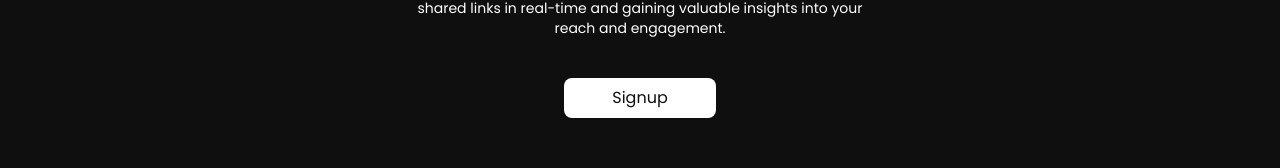
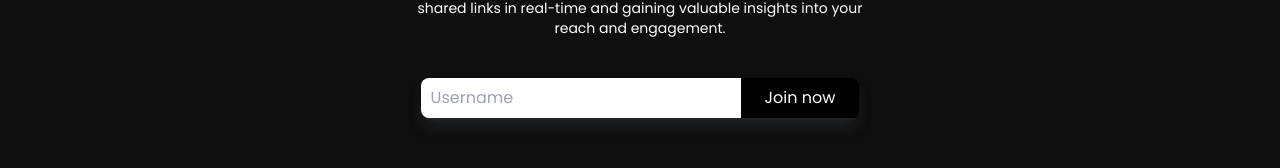
Before and after one commit to AmanTrivedi1/customlink, a Next.js app: page / in a window 1280 px wide. Shown: the part 464-632 px from the top of the page. Built offline with nearby package versions, Linux system fonts and the light colour scheme; no server answers.

Commit message:
fixing errors

```diff
--- a/src/app/(app)/account/page.js
+++ b/src/app/(app)/account/page.js
@@ -1,7 +1,6 @@
-import {authOptions} from "@/app/api/auth/[...nextauth]/route";
-import {getServerSession} from "next-auth";
-
-import {redirect} from "next/navigation";
+import { authOptions } from "@/app/api/auth/[...nextauth]/route";
+import { getServerSession } from "next-auth";
+import { redirect } from "next/navigation";
 import UsernameForm from "@/components/forms/UsernameForm";
 import { Page } from "@/models/Page";
 import mongoose from "mongoose";
@@ -10,32 +9,33 @@ import PageSettingForm from "@/components/forms/PageSettingsForm";
 import PageButtonsForm from "@/components/forms/PageButtonsForm";
 import PageLinksForm from "@/components/forms/PageLinksForm";
 
-export default async function AccountPage({searchParams}) {
+export default async function AccountPage({ searchParams }) {
   const session = await getServerSession(authOptions);
   const desiredUsername = searchParams?.desiredUsername;
   if (!session) {
     return redirect('/');
   }
   mongoose.connect(process.env.MONGO_URI);
-  const page = await Page.findOne({owner: session?.user?.email});
+  const page = await Page.findOne({ owner: session?.user?.email });
+
+  if (!page) {
+    return (
+      <div className='max-w-7xl m-auto sm:p-8 p-4 '>
+        <h1 className="text-2xl font-semibold sm:text-3xl">Grab your Username</h1>
+        <p className="mt-2 sm:text-base text-sm">Choose your username...</p>
+        <UsernameForm desiredUsername={desiredUsername}/>
+      </div>
+    );
+  }
+
   const leanPage = cloneDeep(page.toJSON());
   leanPage._id = leanPage._id.toString();
-  if(page) {
-    return  (
-      <div className="p-2 md:p-8 m-auto">
-       <PageSettingForm page={leanPage} user={session?.user}/>
-       <PageButtonsForm page={leanPage} user={session?.user} />
-       <PageLinksForm page={leanPage} user={session?.user} />
-      </div>
-
-    )
-  }
 
   return (
-    <div className='max-w-7xl m-auto sm:p-8 p-4 '>
-      <h1 className="text-2xl font-semibold sm:text-3xl">Grab your Username</h1>
-      <p className="mt-2 sm:text-base text-sm">Choose your username...</p>
-      <UsernameForm desiredUsername={desiredUsername}/>
-   </div>
-  )
+    <div className="p-2 md:p-8 m-auto">
+      <PageSettingForm page={leanPage} user={session?.user}/>
+      <PageButtonsForm page={leanPage} user={session?.user} />
+      <PageLinksForm page={leanPage} user={session?.user} />
+    </div>
+  );
 }
--- a/src/app/(default)/VisualPage.js
+++ b/src/app/(default)/VisualPage.js
@@ -1,5 +1,6 @@
 
 import AnimationWrapper from '@/components/Animation';
+import HeroForm from '@/components/forms/HeroForm';
 import Link from 'next/link';
 import React from 'react'
 import { CiLink } from "react-icons/ci";
@@ -9,7 +10,6 @@ const VisualPage = () => {
     <div className='h-full  pt-12 pb-12 bg-normal-dark text-white'>
      <div className='max-w-7xl p-4 m-auto'>
       <div>
-
         <div className='flex  mt-10 items-center justify-center'>
              <AnimationWrapper>
                 <h1 className='border flex  items-center gap-x-2 border-white/30  py-2 px-4 rounded-full'> <CiLink/>Welcome to Linkit! </h1>
@@ -24,12 +24,13 @@ const VisualPage = () => {
               consolidate your online presence and track views on your shared links in real-time and gaining
               valuable insights into your reach and engagement.</p>
          <div>
-           <Link href="/login">
-             <button className='bg-white text-normal-dark mt-10 rounded-lg ng-white py-2 px-12'>Signup</button>
-           </Link>
         </div>
         </div>
         </AnimationWrapper>
+        <div className='flex items-center justify-center mt-10 mb-10'>
+           <HeroForm/>
+        </div>
+
       </div>
      </div>
     </div>
--- a/src/app/api/auth/[...nextauth]/route.js
+++ b/src/app/api/auth/[...nextauth]/route.js
@@ -4,7 +4,7 @@ import NextAuth from "next-auth";
 import GoogleProvider from "next-auth/providers/google";
 
 export const authOptions = {
-  secret: process.env.SECRET,
+  secret: process.env.NEXTAUTH_SECRET,
   adapter: MongoDBAdapter(clientPromise),
   providers: [
     GoogleProvider({
```
